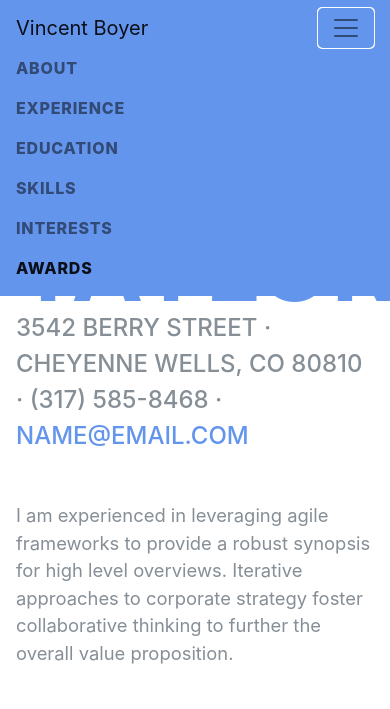
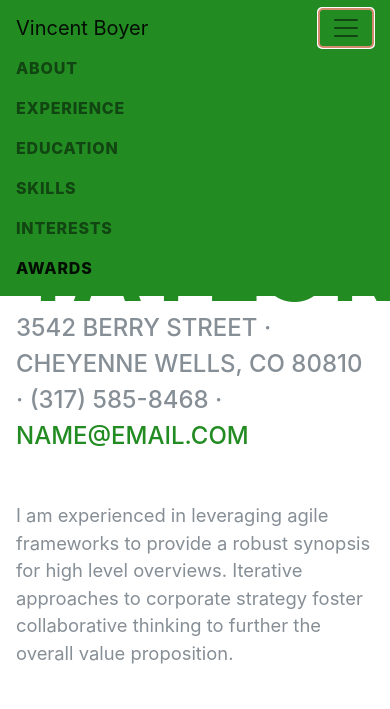
Before and after one commit to VincentBoyer23/VincentBoyer23.github.io, a plain HTML site: page index.html in a window 390 px wide. Both pictures are taken after a click on the button "Toggle navigation". Shown: the top 709 px of the page. Drawn offline with Linux system fonts and the light colour scheme; a web font is replaced by a local one.

Commit message:
change color

```diff
--- a/ressource/css/resume.css
+++ b/ressource/css/resume.css
@@ -90,7 +90,7 @@ p.lead {
 }
 
 #sideNav .navbar-toggler:focus {
-  outline-color: #6495ED;
+  outline-color: #d48a6e;
 }
 
 @media (min-width: 992px) {
@@ -158,17 +158,17 @@ section.resume-section {
 }
 
 .bg-primary {
-  background-color: #6495ED !important;
+  background-color: #228B22 !important;
 }
 
 .text-primary {
-  color: #6495ED !important;
+  color: #228B22 !important;
 }
 
 a {
-  color: #6495ED;
+  color: #228B22;
 }
 
 a:hover, a:focus, a:active {
-  color: #6495ED;
+  color: #228B22;
 }
```
